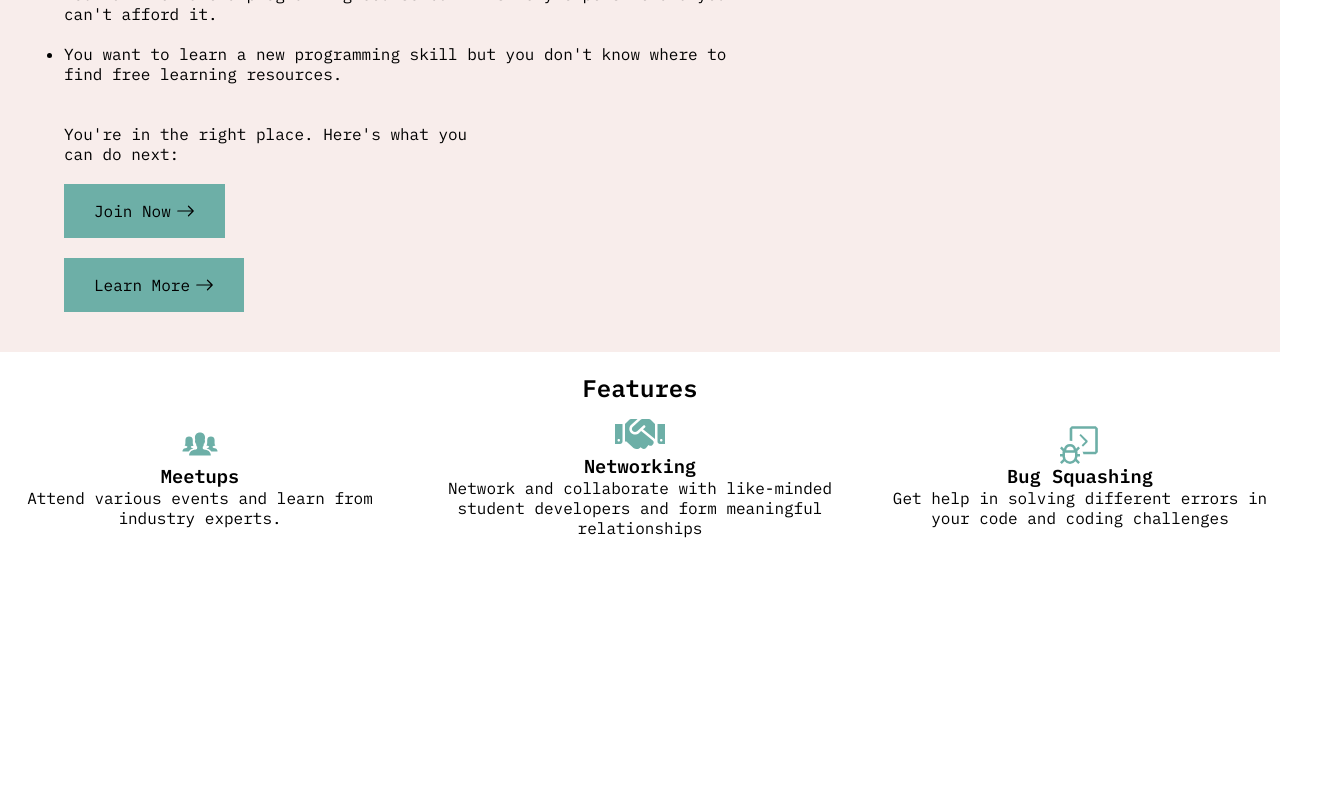
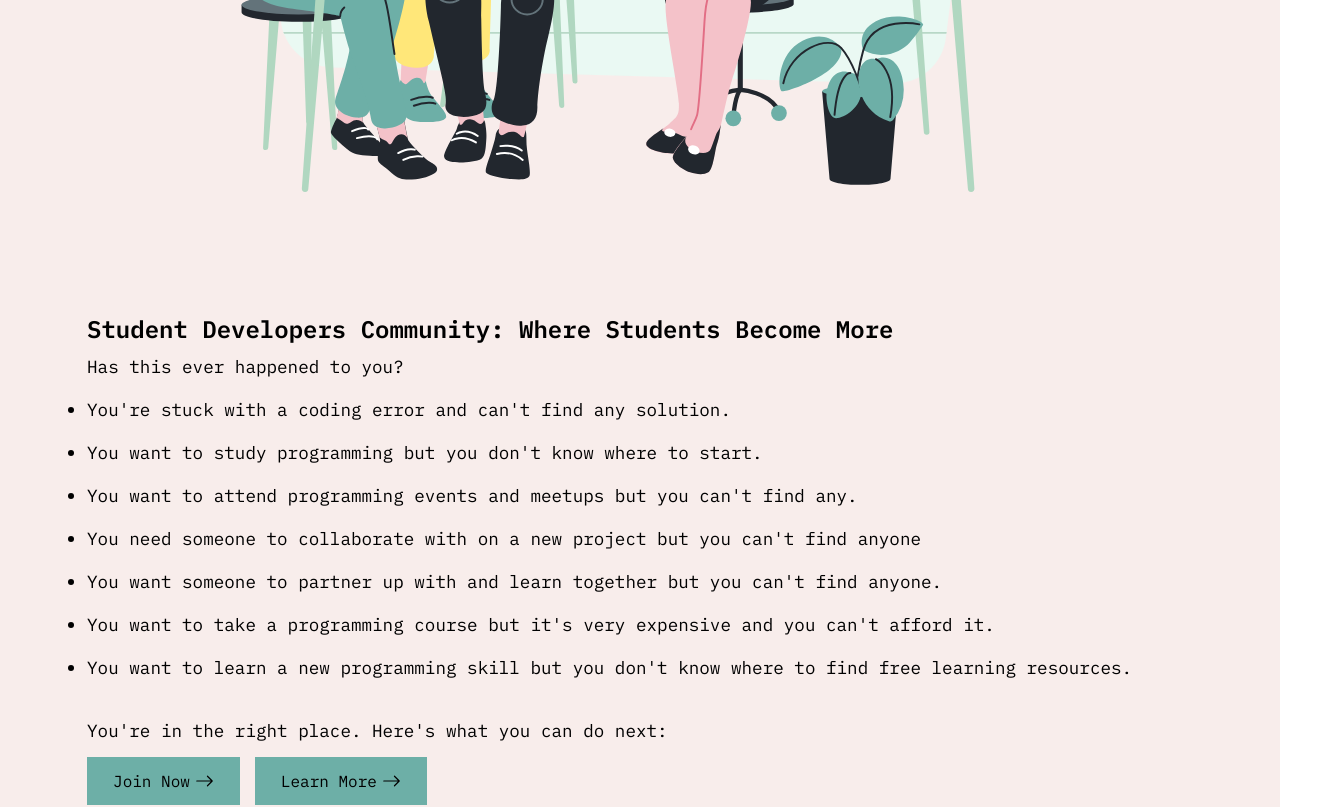
Before and after one commit to rohitgulam/student-developers-community, a React (Create React App) app: page / in a window 1280 px wide. Shown: the part 600-1407 px from the top of the page, 1320 px wide, since content can reach past the window. Before the commit the page ends 1168 px from the top, so only its background shows below. Built offline with nearby package versions, Linux system fonts and the light colour scheme; a web font is replaced by a local one.

Commit message:
added respnsiveness for tablets

```diff
--- a/src/components/Button.jsx
+++ b/src/components/Button.jsx
@@ -24,7 +24,7 @@
       font-size: 1.5rem;
     }
 
-    @media ${devices.mobileL}{
+    @media ${devices.mobileS}{
       padding: 12px 26px;
     }
 `;
--- a/src/components/Hero.jsx
+++ b/src/components/Hero.jsx
@@ -20,7 +20,11 @@
     width: 90%;
     margin: 0 auto;
 
-    @media ${devices.mobileL}{
+    @media ${devices.mobileS}{
+      flex-direction: column-reverse;
+    }
+
+    @media ${devices.tablet}{
       flex-direction: column-reverse;
     }
 
--- a/src/components/HeroDesc.jsx
+++ b/src/components/HeroDesc.jsx
@@ -37,7 +37,7 @@
       margin: 10px 0;
     }
 
-    @media ${devices.mobileL}{
+    @media ${devices.mobileS}{
       width: 96%;
       margin: 0 auto;
 
@@ -53,6 +53,25 @@
 
       ul{
         font-size: 1rem;
+      }
+  }
+
+    @media ${devices.tablet}{
+      width: 96%;
+      margin: 0 auto;
+
+      h1{
+        margin: 0 0 10px 0;
+        font-size: 1.5rem;
+      }
+
+      p{
+        font-size: 1.1rem;
+
+      }
+
+      ul{
+        font-size: 1.1rem;
       }
   }
 
@@ -73,7 +92,7 @@
     margin: 10px 50px 10px 0;
   }
 
-  @media ${devices.mobileL}{
+  @media ${devices.mobileS}{
     max-width: unset;
 
     a{
@@ -81,6 +100,15 @@
     }
 
   }
+
+  @media ${devices.tablet}{
+    max-width: unset;
+
+    a{
+      margin: 5px 15px 5px 0;
+    }
+
+  }
 `;
 
 
--- a/src/components/HeroImg.jsx
+++ b/src/components/HeroImg.jsx
@@ -15,7 +15,11 @@
     width: 40%;
     margin-top:70px;
 
-    @media ${devices.mobileL}{
+    @media ${devices.mobileS}{
+      width: 96%;
+      margin-top: unset;
+    }
+    @media ${devices.tablet}{
       width: 96%;
       margin-top: unset;
     }
--- a/src/components/IconSection.jsx
+++ b/src/components/IconSection.jsx
@@ -39,7 +39,6 @@
     display: flex;
     justify-content: center;
     align-items: center;
-    }
 
     h2{
         text-align: center;
@@ -51,8 +50,14 @@
     align-items: center;
     margin: 10px 20px;
 
-    @media ${devices.mobileL}{
+    @media ${devices.mobileS}{
         flex-direction: column;
+        width: 90%;
+        margin: 10px auto;
+    }
+
+    @media ${devices.laptop}{
+        flex-direction: row;
         width: 90%;
         margin: 10px auto;
     }
@@ -78,9 +83,17 @@
             text-align: center;
         }
 
-        @media ${devices.mobileL}{
-            width: 350px;
+        @media ${devices.mobileS}{
+            width: 300px;
             margin: 20px 0;
+          }
+        @media ${devices.tablet}{
+            width: 400px;
+            margin: 30px 0;
+          }
+        @media ${devices.tablet}{
+            width: 300px;
+            margin: 30px 0;
           }
     }
 `;
--- a/src/components/Navbar.jsx
+++ b/src/components/Navbar.jsx
@@ -34,7 +34,7 @@
     font-size: 1.2rem;
     font-weight: 500;
 
-    @media ${devices.mobileL}{
+    @media ${devices.mobileS}{
         padding: 0 10px;
         font-size: 1.1rem;
         font-weight: 400;
@@ -66,7 +66,7 @@
                     color: black;
                 }
 
-                @media ${devices.mobileL}{
+                @media ${devices.mobileS}{
                     :hover{
                         background: unset;
                         color: unset;
--- a/src/components/devices.js
+++ b/src/components/devices.js
@@ -9,11 +9,11 @@
   };
 
 export const devices = {
-    mobileS: `(max-width: ${sizes.mobileS})`,
-    mobileM: `(max-width: ${sizes.mobileM})`,
-    mobileL: `(max-width: ${sizes.mobileL})`,
-    tablet: `(max-width: ${sizes.tablet})`,
-    laptop: `(max-width: ${sizes.laptop})`,
-    laptopL: `(max-width: ${sizes.laptopL})`,
-    desktop: `(max-width: ${sizes.desktop})`,
+    mobileS: `(min-width: ${sizes.mobileS})`,
+    mobileM: `(min-width: ${sizes.mobileM})`,
+    mobileL: `(min-width: ${sizes.mobileL})`,
+    tablet: `(min-width: ${sizes.tablet})`,
+    laptop: `(min-width: ${sizes.laptop})`,
+    laptopL: `(min-width: ${sizes.laptopL})`,
+    desktop: `(min-width: ${sizes.desktop})`,
 };
```
